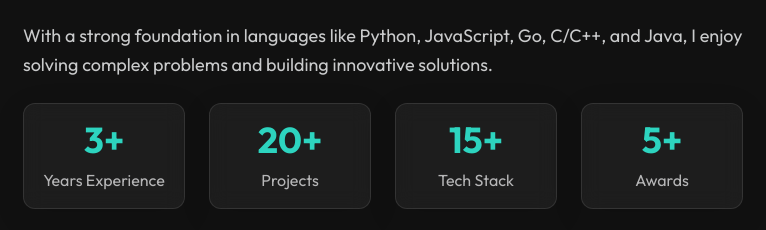
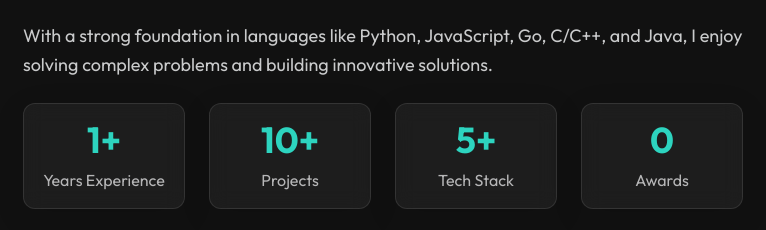
Before and after one commit to KunjShah95/kunjsportofolio.github.io, a plain HTML site: page index.html in a window 1280 px wide. Shown: the part 1146-1376 px from the top of the page, 513-1279 px from the left. Drawn offline with nearby package versions, Linux system fonts and the light colour scheme; animation ran at ten frames a second.

Commit message:
Update statistics in portfolio section to reflect current experience and achievements

```diff
--- a/index.html
+++ b/index.html
@@ -271,19 +271,19 @@
           <!-- Stats -->
           <div class="grid grid-cols-2 md:grid-cols-4 gap-6 my-10">
             <div class="text-center p-4 rounded-xl glass-card">
-              <h4 class="text-4xl font-bold text-primary mb-2">3+</h4>
+              <h4 class="text-4xl font-bold text-primary mb-2">1+</h4>
               <p class="text-light/70">Years Experience</p>
             </div>
             <div class="text-center p-4 rounded-xl glass-card">
-              <h4 class="text-4xl font-bold text-primary mb-2">20+</h4>
+              <h4 class="text-4xl font-bold text-primary mb-2">10+</h4>
               <p class="text-light/70">Projects</p>
             </div>
             <div class="text-center p-4 rounded-xl glass-card">
-              <h4 class="text-4xl font-bold text-primary mb-2">15+</h4>
+              <h4 class="text-4xl font-bold text-primary mb-2">5+</h4>
               <p class="text-light/70">Tech Stack</p>
             </div>
             <div class="text-center p-4 rounded-xl glass-card">
-              <h4 class="text-4xl font-bold text-primary mb-2">5+</h4>
+              <h4 class="text-4xl font-bold text-primary mb-2">0</h4>
               <p class="text-light/70">Awards</p>
             </div>
           </div>
```
